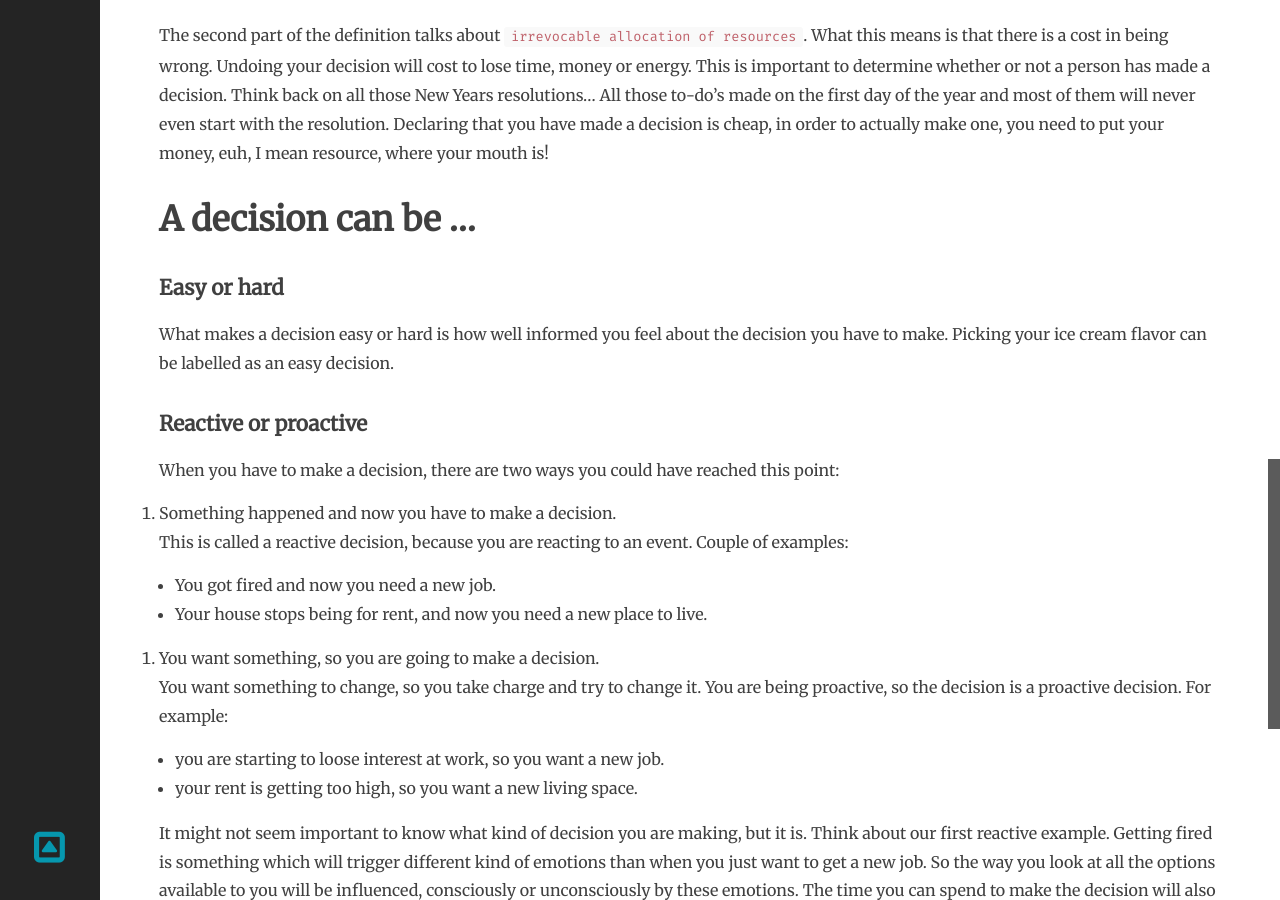
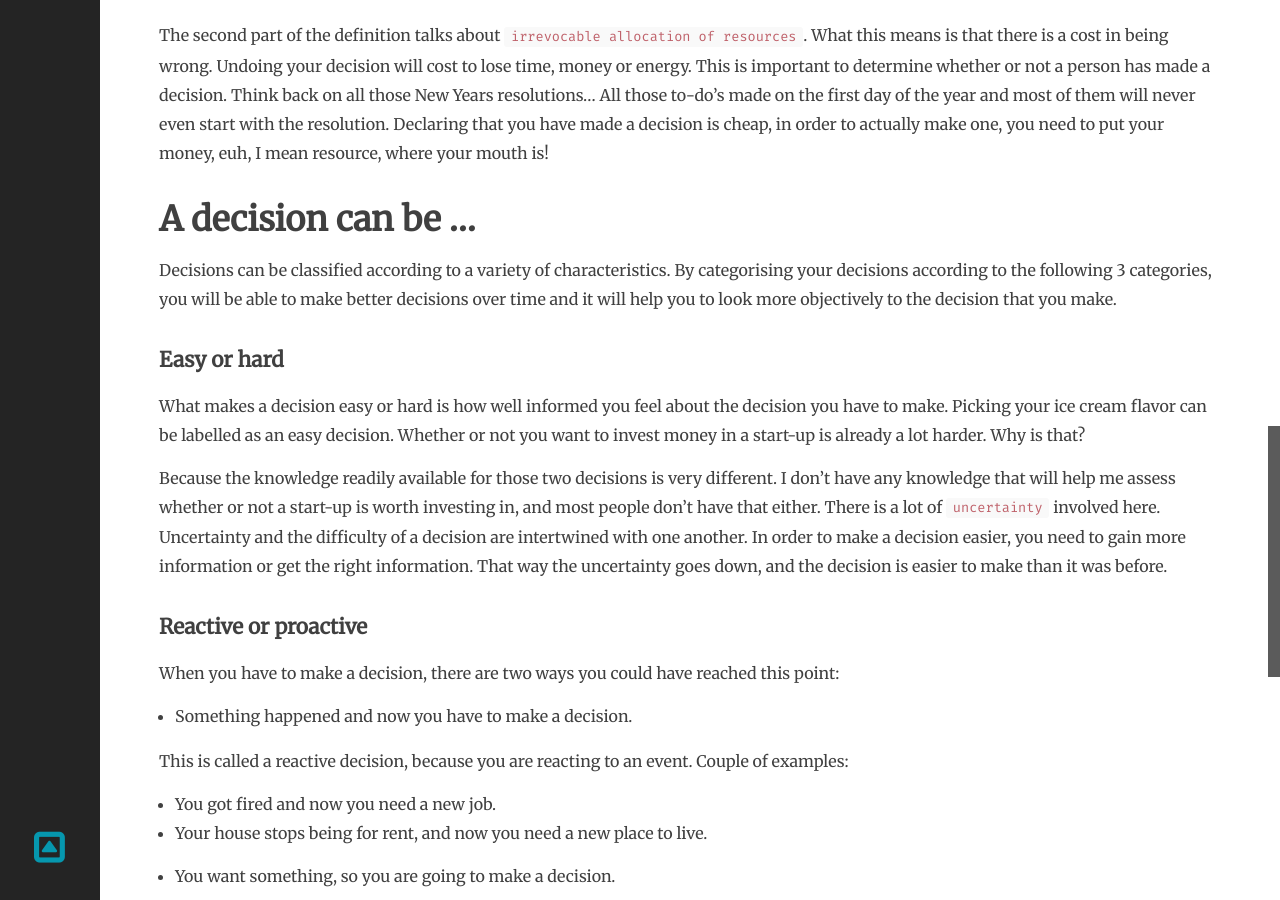
Before and after one commit to selketjah/selketjah.github.io, a Jekyll site: the page built from _posts/2019-10-17-what-is-a-decision.md, in a window 1280 px wide and 900 px high, scrolled down 1529 px. Built offline with Jekyll 4.4.1, drawn with Linux system fonts in a browser that asks for light colours; comment, search, counter and statistics services are not loaded.

Commit message:
update classification of a decision easy/hard + intro

```diff
--- a/_posts/2019-10-17-what-is-a-decision.md
+++ b/_posts/2019-10-17-what-is-a-decision.md
@@ -64,22 +64,27 @@ This is important to determine whether or not a person has made a decision. Thin
 
 ## A decision can be ...
 
+Decisions can be classified according to a variety of characteristics. By categorising your decisions according to the following 3 categories, you will be able to make better decisions over time and it will help you to look more objectively to the decision that you make.
+
 ### Easy or hard
 
 What makes a decision easy or hard is how well informed you feel about the decision you have to make.
-Picking your ice cream flavor can be labelled as an easy decision.
+Picking your ice cream flavor can be labelled as an easy decision. Whether or not you want to invest money in a start-up is already a lot harder. Why is that?
+
+Because the knowledge readily available for those two decisions is very different. I don't have any knowledge that will help me assess whether or not a start-up is worth investing in, and most people don't have that either. There is a lot of `uncertainty` involved here. Uncertainty and the difficulty of a decision are intertwined with one another. In order to make a decision easier, you need to gain more information or get the right information. That way the uncertainty goes down, and the decision is easier to make than it was before.
 
 ### Reactive or proactive
 
 When you have to make a decision, there are two ways you could have reached this point:
-1. Something happened and now you have to make a decision.
+
+- Something happened and now you have to make a decision.
 
 This is called a reactive decision, because you are reacting to an event.
 Couple of examples:
 * You got fired and now you need a new job.
 * Your house stops being for rent, and now you need a new place to live.
 
-2. You want something, so you are going to make a decision.
+- You want something, so you are going to make a decision.
 
 You want something to change, so you take charge and try to change it. You are being proactive, so the decision is a proactive decision.
 For example:
```
